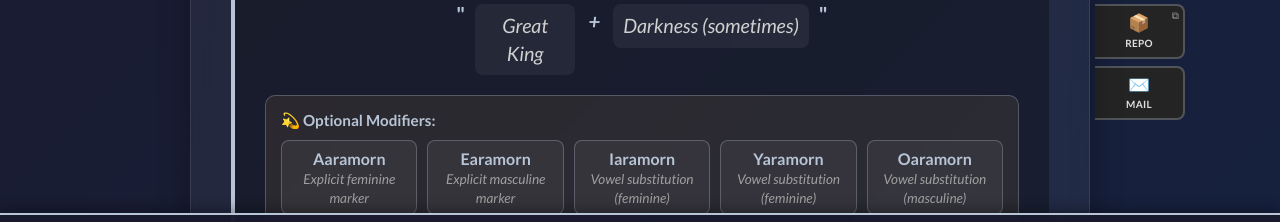
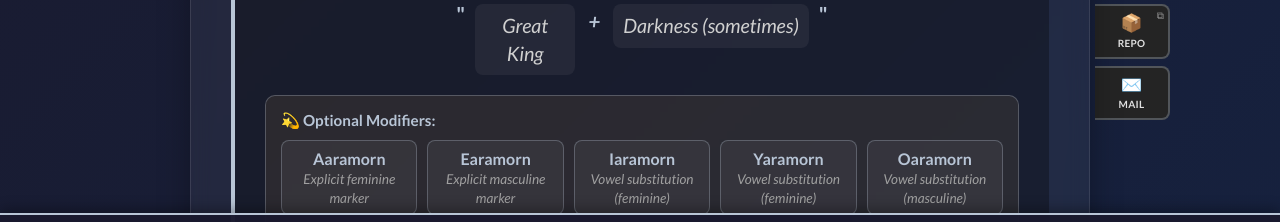
Before and after one commit to bradleynelson/elf-name-generator, a website with bundled scripts: page index.html in a window 1280 px wide. Shown: the part 531-753 px from the top of the page. Built offline with nearby package versions, Linux system fonts and the light colour scheme.

Commit message:
v3.1.4a Hotfix
While refactoring the tabs, the sub tabs became the same length as the main tabs. Fixed so they are shorter.

```diff
--- a/index.html
+++ b/index.html
@@ -1508,7 +1508,7 @@
         </footer>
 
         <div class="version-box">
-            <p>v3.1.4 - Last Updated 12-07-25</p>
+            <p>v3.1.4a - Last Updated 12-07-25</p>
         </div>
     </div>
 
--- a/package.json
+++ b/package.json
@@ -1,6 +1,6 @@
 {
   "name": "elf-name-generator",
-  "version": "3.1.4",
+  "version": "3.1.4a",
   "description": "Faerûn Name Generator - Elven & Dwarven Names",
   "type": "module",
   "scripts": {
--- a/style.css
+++ b/style.css
@@ -1763,10 +1763,16 @@ input[type="range"]::-moz-range-progress {
         box-shadow: none !important;
         transform: none !important;
     }
+    /* Narrower secondary (footer) tabs while keeping left alignment */
+    .tabs-stack .footer-tabs {
+        width: 75px !important;
+        align-self: flex-start !important;
+    }
     .tabs-stack .footer-tab {
         border: 2px solid var(--color-border-accent) !important;
         border-left: none !important;
         background: #242424 !important;
+        min-width: 75px !important;
     }
     #moreTab { display: none !important; }
     #orcTabMore { display: none !important; }
```
Also changed, not shown: CHANGELOG.md, 1 other file.
